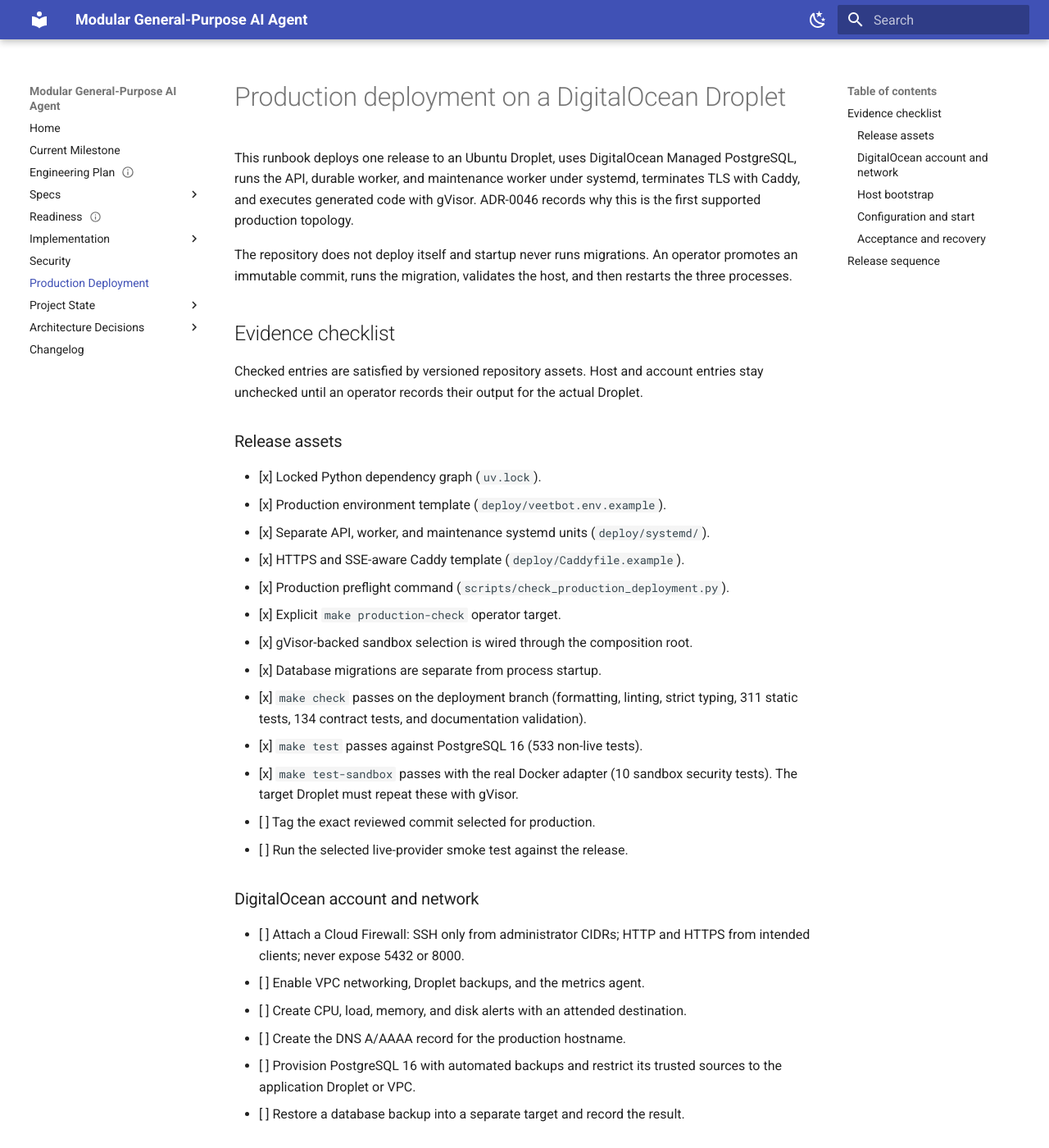
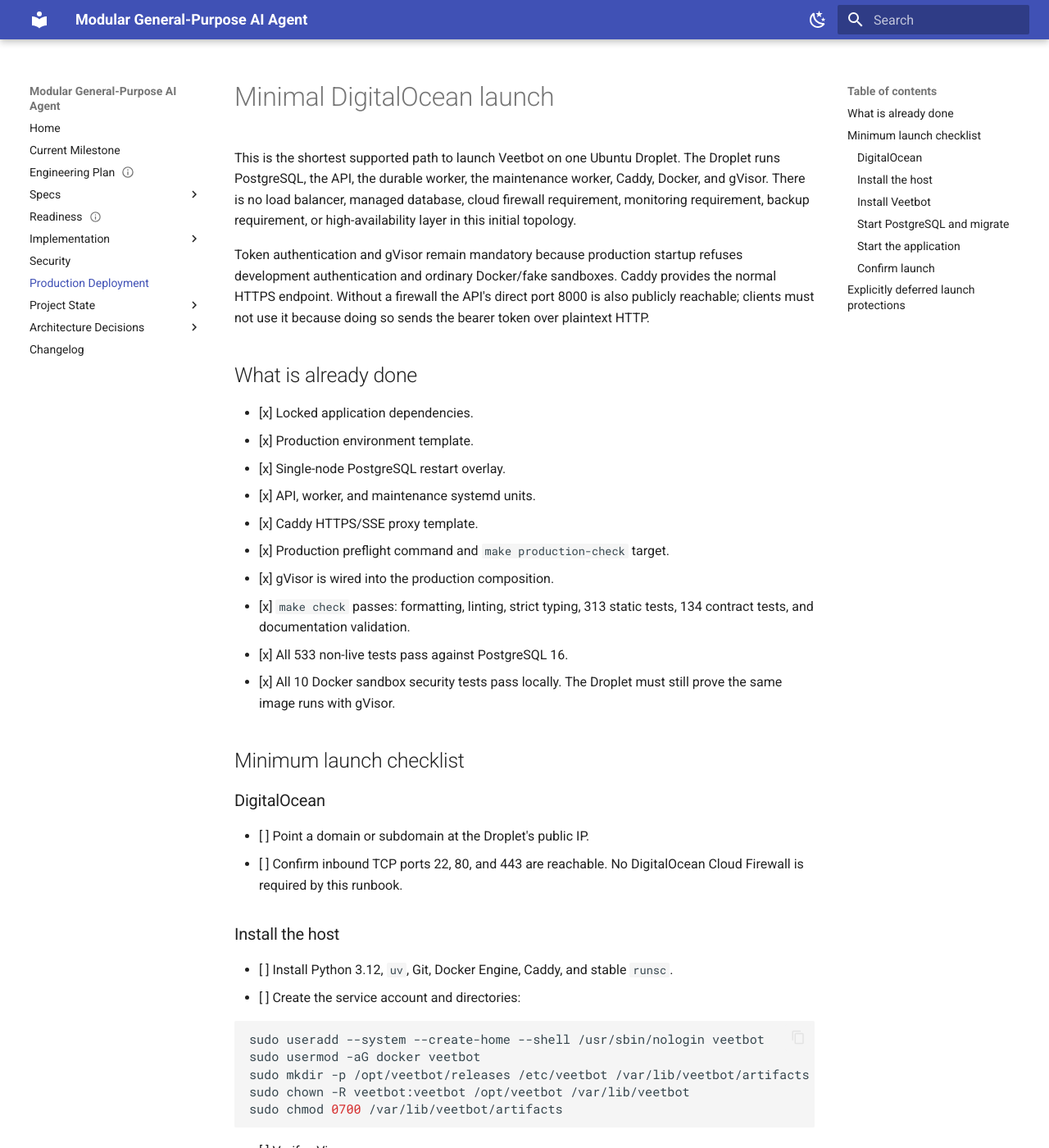
Before and after one commit to avitus/veetbot, an MkDocs documentation site: the page built from docs/deployment.md, in a window 1280 px wide and 1400 px high. Shown: the whole window at 82% size. Built offline with MkDocs 1.6.1 and Material for MkDocs 9.7.7, drawn with Linux system fonts in a browser that asks for light colours; some of the changed text lies outside the part shown.

Commit message:
docs: simplify initial production launch

````diff
--- a/docs/deployment.md
+++ b/docs/deployment.md
@@ -2,117 +2,146 @@
 title: Production Deployment
 ---
 
-# Production deployment on a DigitalOcean Droplet
+# Minimal DigitalOcean launch
 
-This runbook deploys one release to an Ubuntu Droplet, uses DigitalOcean
-Managed PostgreSQL, runs the API, durable worker, and maintenance worker under
-systemd, terminates TLS with Caddy, and executes generated code with gVisor.
-ADR-0046 records why this is the first supported production topology.
+This is the shortest supported path to launch Veetbot on one Ubuntu Droplet.
+The Droplet runs PostgreSQL, the API, the durable worker, the maintenance worker,
+Caddy, Docker, and gVisor. There is no load balancer, managed database, cloud
+firewall requirement, monitoring requirement, backup requirement, or
+high-availability layer in this initial topology.
 
-The repository does not deploy itself and startup never runs migrations. An
-operator promotes an immutable commit, runs the migration, validates the host,
-and then restarts the three processes.
+Token authentication and gVisor remain mandatory because production startup
+refuses development authentication and ordinary Docker/fake sandboxes. Caddy
+provides the normal HTTPS endpoint. Without a firewall the API's direct port
+8000 is also publicly reachable; clients must not use it because doing so sends
+the bearer token over plaintext HTTP.
 
-## Evidence checklist
+## What is already done
 
-Checked entries are satisfied by versioned repository assets. Host and account
-entries stay unchecked until an operator records their output for the actual
-Droplet.
+- [x] Locked application dependencies.
+- [x] Production environment template.
+- [x] Single-node PostgreSQL restart overlay.
+- [x] API, worker, and maintenance systemd units.
+- [x] Caddy HTTPS/SSE proxy template.
+- [x] Production preflight command and `make production-check` target.
+- [x] gVisor is wired into the production composition.
+- [x] `make check` passes: formatting, linting, strict typing, 313 static tests,
+  134 contract tests, and documentation validation.
+- [x] All 533 non-live tests pass against PostgreSQL 16.
+- [x] All 10 Docker sandbox security tests pass locally. The Droplet must still
+  prove the same image runs with gVisor.
 
-### Release assets
+## Minimum launch checklist
 
-- [x] Locked Python dependency graph (`uv.lock`).
-- [x] Production environment template (`deploy/veetbot.env.example`).
-- [x] Separate API, worker, and maintenance systemd units (`deploy/systemd/`).
-- [x] HTTPS and SSE-aware Caddy template (`deploy/Caddyfile.example`).
-- [x] Production preflight command (`scripts/check_production_deployment.py`).
-- [x] Explicit `make production-check` operator target.
-- [x] gVisor-backed sandbox selection is wired through the composition root.
-- [x] Database migrations are separate from process startup.
-- [x] `make check` passes on the deployment branch (formatting, linting, strict
-  typing, 311 static tests, 134 contract tests, and documentation validation).
-- [x] `make test` passes against PostgreSQL 16 (533 non-live tests).
-- [x] `make test-sandbox` passes with the real Docker adapter (10 sandbox
-  security tests). The target Droplet must repeat these with gVisor.
-- [ ] Tag the exact reviewed commit selected for production.
-- [ ] Run the selected live-provider smoke test against the release.
+### DigitalOcean
 
-### DigitalOcean account and network
+- [ ] Point a domain or subdomain at the Droplet's public IP.
+- [ ] Confirm inbound TCP ports 22, 80, and 443 are reachable. No DigitalOcean
+  Cloud Firewall is required by this runbook.
 
-- [ ] Attach a Cloud Firewall: SSH only from administrator CIDRs; HTTP and HTTPS
-  from intended clients; never expose 5432 or 8000.
-- [ ] Enable VPC networking, Droplet backups, and the metrics agent.
-- [ ] Create CPU, load, memory, and disk alerts with an attended destination.
-- [ ] Create the DNS A/AAAA record for the production hostname.
-- [ ] Provision PostgreSQL 16 with automated backups and restrict its trusted
-  sources to the application Droplet or VPC.
-- [ ] Restore a database backup into a separate target and record the result.
+### Install the host
 
-### Host bootstrap
+- [ ] Install Python 3.12, `uv`, Git, Docker Engine, Caddy, and stable `runsc`.
+- [ ] Create the service account and directories:
 
-- [ ] Create a non-root `veetbot` service account and use key-only SSH.
-- [ ] Install Python 3.12, `uv`, Docker Engine, Caddy, and the stable `runsc`
-  package; enable unattended security updates.
-- [ ] Verify `docker run --rm --runtime=runsc hello-world`.
-- [ ] Create `/opt/veetbot/releases`, `/etc/veetbot`, and
-  `/var/lib/veetbot/artifacts`; make the last two accessible only to the
-  service account as appropriate.
-- [ ] Install the release at `/opt/veetbot/releases/<commit>` and atomically
-  point `/opt/veetbot/current` to it.
-- [ ] Run `uv sync --frozen` and build the production sandbox image:
-  `docker build -f execution/sandbox.Dockerfile -t agent-core-sandbox:production .`.
+  ```bash
+  sudo useradd --system --create-home --shell /usr/sbin/nologin veetbot
+  sudo usermod -aG docker veetbot
+  sudo mkdir -p /opt/veetbot/releases /etc/veetbot /var/lib/veetbot/artifacts
+  sudo chown -R veetbot:veetbot /opt/veetbot /var/lib/veetbot
+  sudo chmod 0700 /var/lib/veetbot/artifacts
+  ```
 
-### Configuration and start
+- [ ] Verify gVisor:
 
-- [ ] Copy `deploy/veetbot.env.example` to `/etc/veetbot/veetbot.env`, replace
-  every `REQUIRED_` value, set only necessary provider credentials, and set
-  mode `0600`.
-- [ ] Use a `postgresql+asyncpg://` database URL with TLS and verify the managed
-  database's certificate policy from the Droplet.
-- [ ] Run `uv run alembic upgrade head` as a distinct release step.
-- [ ] From the release directory, load the production environment and run
-  `uv run python scripts/check_production_deployment.py`.
-- [ ] Install the three units from `deploy/systemd/`, run `systemctl daemon-reload`,
-  enable them, and start maintenance, worker, then API.
-- [ ] Replace the hostname in `deploy/Caddyfile.example`, install it as
-  `/etc/caddy/Caddyfile`, validate it, and reload Caddy.
+  ```bash
+  docker run --rm --runtime=runsc hello-world
+  ```
 
-### Acceptance and recovery
+### Install Veetbot
 
-- [ ] `/health/live` and `/health/ready` return 200 through HTTPS.
-- [ ] Port 8000 is unreachable from the public internet.
-- [ ] An unauthenticated protected request is rejected and an authenticated run
-  completes through the separate worker.
-- [ ] SSE delivers events without proxy buffering.
-- [ ] Approval, cancellation, worker restart/resume, artifact authorization,
-  memory, and knowledge smoke tests pass with production identity.
-- [ ] A real generated-code call runs under `runsc`; the sandbox security suite
-  passes on the Droplet.
-- [ ] Logs contain no bearer token, provider key, prompt body, reasoning, or raw
-  tool result.
-- [ ] Stop and restore procedures have been rehearsed, including application
-  rollback and database restoration. Alembic downgrade is not the production
-  database rollback mechanism.
+- [ ] Clone this branch or the release tag into
+  `/opt/veetbot/releases/<commit>`, then create the active symlink:
 
-## Release sequence
+  ```bash
+  sudo ln -sfn "/opt/veetbot/releases/<commit>" /opt/veetbot/current
+  cd /opt/veetbot/current
+  uv sync --frozen
+  docker build -f execution/sandbox.Dockerfile \
+    -t agent-core-sandbox:production .
+  ```
 
-Run these from the immutable release directory after loading the protected
-environment file:
+- [ ] Copy `deploy/veetbot.env.example` to `/etc/veetbot/veetbot.env`. Replace
+  every `REQUIRED_` value, add the one model-provider key you will use, and
+  protect the file:
 
-```bash
-: "${PRODUCTION_HOSTNAME:?set PRODUCTION_HOSTNAME}"
-uv sync --frozen
-docker build -f execution/sandbox.Dockerfile -t agent-core-sandbox:production .
-uv run alembic upgrade head
-uv run python scripts/check_production_deployment.py
-sudo systemctl restart veetbot-maintenance veetbot-worker veetbot-api
-curl --fail --silent --show-error --connect-timeout 5 --max-time 10 \
-  --retry 12 --retry-delay 5 --retry-all-errors \
-  "https://${PRODUCTION_HOSTNAME}/health/live"
-curl --fail --silent --show-error --connect-timeout 5 --max-time 10 \
-  --retry 12 --retry-delay 5 --retry-all-errors \
-  "https://${PRODUCTION_HOSTNAME}/health/ready"
-```
+  ```bash
+  sudo chown root:veetbot /etc/veetbot/veetbot.env
+  sudo chmod 0640 /etc/veetbot/veetbot.env
+  ```
 
-Do not expose the service if the preflight command, readiness probe, sandbox
-runtime test, or restore rehearsal has not passed.
+### Start PostgreSQL and migrate
+
+- [ ] Start the repository's PostgreSQL 16 container using the protected
+  production environment. It binds only to loopback:
+
+  ```bash
+  cd /opt/veetbot/current
+  sudo docker compose --env-file /etc/veetbot/veetbot.env \
+    -f docker-compose.yml -f deploy/docker-compose.production.yml \
+    up -d postgres
+  sudo -u veetbot sh -c '
+    cd /opt/veetbot/current
+    set -a
+    . /etc/veetbot/veetbot.env
+    set +a
+    .venv/bin/alembic upgrade head
+    .venv/bin/python scripts/check_production_deployment.py
+  '
+  ```
+
+### Start the application
+
+- [ ] Install and start the three systemd units:
+
+  ```bash
+  sudo cp deploy/systemd/*.service /etc/systemd/system/
+  sudo systemctl daemon-reload
+  sudo systemctl enable --now veetbot-maintenance veetbot-worker veetbot-api
+  ```
+
+- [ ] Replace `agent.example.com` in `deploy/Caddyfile.example`, install it,
+  and reload Caddy:
+
+  ```bash
+  sudo cp deploy/Caddyfile.example /etc/caddy/Caddyfile
+  sudo caddy validate --config /etc/caddy/Caddyfile
+  sudo systemctl reload caddy
+  ```
+
+### Confirm launch
+
+- [ ] Both health probes return 200 through the public hostname:
+
+  ```bash
+  : "${PRODUCTION_HOSTNAME:?set PRODUCTION_HOSTNAME}"
+  curl --fail --show-error --connect-timeout 5 --max-time 10 \
+    "https://${PRODUCTION_HOSTNAME}/health/live"
+  curl --fail --show-error --connect-timeout 5 --max-time 10 \
+    "https://${PRODUCTION_HOSTNAME}/health/ready"
+  ```
+
+- [ ] An authenticated API request succeeds.
+- [ ] Submit one run and confirm the worker completes it.
+- [ ] Submit one generated-code task and confirm it executes with `runsc`.
+- [ ] Reboot the Droplet once and confirm PostgreSQL and all four services return.
+
+## Explicitly deferred launch protections
+
+This minimal release accepts a single-server failure domain and possible total
+data loss. Cloud firewalling, restricted SSH source ranges, off-host database,
+backups, restore rehearsal, monitoring, alerts, load balancing, rolling deploys,
+and high availability are deferred. Direct public access to port 8000 can expose
+the bearer token over plaintext HTTP, and any other accidentally listening
+service may also be reachable. Add network filtering before the deployment
+handles data or availability that cannot be recreated.
````
Also changed, not shown: docs/adr/0046-digitalocean-production-topology.md (+15 -11 lines), docs/changelog.md (+7 -0 lines), 3 other files.
